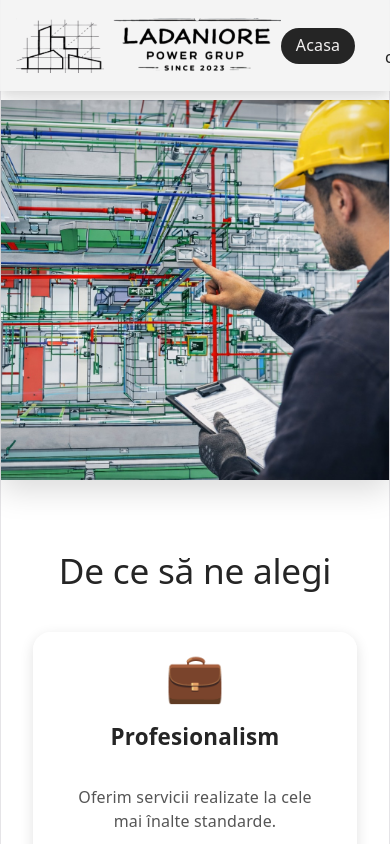
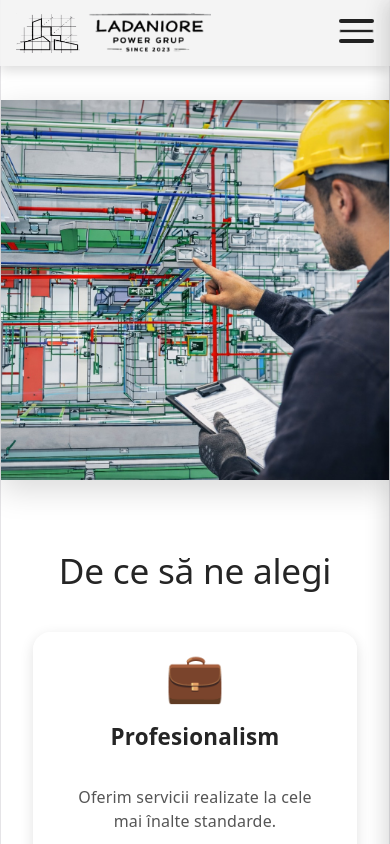
Before and after one commit to David-Stratulat/Ladaniore_Power_Grup, a React (Vite) app: page / in a window 390 px wide. Shown: the top 844 px of the page. Built offline with nearby package versions, Linux system fonts and the light colour scheme.

Commit message:
wip(nav): groundwork for hamburger menu (layout + animation prep)

```diff
--- /dev/null
+++ b/src/components/HamburgerMenu.jsx
@@ -0,0 +1,27 @@
+import React from "react";
+import { Link } from "react-router-dom";
+import "../css/HamburgerMenu.css";
+
+function HamburgerMenu() {
+  return (
+    <>
+      <label className="hamburger-menu">
+        <input type="checkbox" />
+      </label>
+
+      <aside className="sidebar">
+        <div className="hamburger-content">
+          <nav>
+            <Link to="/" className="hamburger-link">Acasa</Link>
+            <Link to="/despre-companie" className="hamburger-link">Despre companie</Link>
+            <Link to="/servicii" className="hamburger-link">Servicii</Link>
+            <Link to="/portofoliu" className="hamburger-link">Portofoliu</Link>
+            <Link to="/contact" className="hamburger-link">Contact</Link>
+          </nav>
+        </div>
+      </aside>
+    </>
+  );
+}
+
+export default HamburgerMenu;
--- a/src/components/NavBar.jsx
+++ b/src/components/NavBar.jsx
@@ -4,10 +4,10 @@ import logo from "../assets/logo.png";
 import text from "../assets/text.png";
 import "../css/Navbar.css";
 import Flydown from "./Flydown";
+import HamburgerMenu from "./HamburgerMenu";
 
 function NavBar() {
   const { pathname } = useLocation();
-
 
   const isActive = (path) => pathname.startsWith(path);
 
@@ -18,24 +18,34 @@ function NavBar() {
         <img src={text} alt="Text Logo" className="navbar-text" />
       </div>
 
+      <div className="mobile-menu">
+        <HamburgerMenu />
+      </div>
+
+      <div className="desktop-menu">
         <div className="navbar-links">
-
-        <Link to="/" className={`nav-link ${pathname === "/" ? "active" : ""}`}>
+          <Link
+            to="/"
+            className={`nav-link ${pathname === "/" ? "active" : ""}`}
+          >
             Acasa
           </Link>
 
           <Link
             to="/despre-companie"
-          className={`nav-link ${isActive("/despre-companie") ? "active" : ""}`}
+            className={`nav-link ${
+              isActive("/despre-companie") ? "active" : ""
+            }`}
           >
             Despre companie
           </Link>
 
-        {/* Dropdown Servicii */}
           <div className="nav-item-with-dropdown">
             <Link
               to="/servicii"
-            className={`nav-link ${isActive("/servicii") ? "active" : ""}`}
+              className={`nav-link ${
+                isActive("/servicii") ? "active" : ""
+              }`}
             >
               Servicii
               <FaChevronDown className="chevron-icon" />
@@ -68,6 +78,7 @@ function NavBar() {
             Contact
           </Link>
         </div>
+      </div>
     </nav>
   );
 }
--- /dev/null
+++ b/src/css/HamburgerMenu.css
@@ -0,0 +1,102 @@
+:root {
+  --bar-width: 35px;
+  --bar-height: 4px; /* toate liniile egale */
+  --hamburger-gap: 6px;
+  --foreground: #222;
+  --animation-timing: 250ms ease-in-out;
+
+  --hamburger-height: calc(
+    var(--bar-height) * 3 + var(--hamburger-gap) * 2
+  );
+}
+
+.hamburger-menu {
+ --x-width: calc(var(--hamburger-height) * 1.41421356237);
+  display: flex;
+  flex-direction: column;
+  gap: var(--hamburger-gap);
+  width: max-content;
+  position: relative;
+  cursor: pointer;
+  z-index: 1001;
+}
+
+.hamburger-menu::before,
+.hamburger-menu::after,
+.hamburger-menu input {
+  content: "";
+  width: var(--bar-width);
+  height: var(--bar-height);
+  background: var(--foreground);
+  border-radius: 999px;
+  transform-origin: center;
+  transition: all var(--animation-timing);
+}
+
+.hamburger-menu input {
+  appearance: none;
+  margin: 0;
+  padding: 0;
+  outline: none;
+  pointer-events: none;
+
+}
+.hamburger-menu:has(input:checked)::before {
+  rotate: 45deg;
+  translate: 10px 10px;
+}
+
+.hamburger-menu:has(input:checked)::after {
+  rotate: -45deg;
+  translate: 10px -10px;
+}
+.hamburger-menu input:checked {
+  opacity: 0;
+  width: 0;
+}
+
+
+.sidebar {
+  position: fixed;
+  top: 0;
+  right: 0;
+  z-index: 999;
+
+  transform: translateX(100%);
+  transition: transform 0.3s ease;
+
+  width: 280px;
+  height: 100vh;
+
+  background: rgba(255, 255, 255, 0.95);
+  backdrop-filter: blur(12px);
+
+  padding: 100px 25px;
+  box-shadow: -5px 0px 20px rgba(0,0,0,0.15);
+}
+
+.hamburger-menu:has(input:checked) + .sidebar {
+  transform: translateX(0);
+}
+
+
+.hamburger-content nav {
+  display: flex;
+  flex-direction: column;
+  gap: 1.2rem;
+}
+
+.hamburger-link {
+  color: black;
+  text-decoration: none;
+  font-size: 1.1rem;
+  font-weight: 500;
+  padding: 12px 15px;
+  border-bottom: 1px solid rgba(0,0,0,0.1);
+  transition: 0.3s ease;
+}
+
+.hamburger-link:hover {
+  background: rgba(0,0,0,0.05);
+  border-radius: 8px;
+}
--- a/src/css/Navbar.css
+++ b/src/css/Navbar.css
@@ -1,22 +1,22 @@
 :root {
-  --nav-bg: #f3f3f3;
-  --nav-opacity-bg: rgba(243, 243, 243, 0.85); /* opacitate */
+  --nav-bg: rgba(243, 243, 243, 0.85);
   --nav-text: #252525;
-  --nav-hover-bg: rgba(0, 0, 0, 0.1);
+  --nav-hover-bg: rgba(0, 0, 0, 0.08);
   --nav-active-bg: #252525;
   --nav-active-text: #f2f0f0;
-  --shadow: 0 4px 12px rgba(0,0,0,0.15);
-  --transition: 0.25s ease;
+  --shadow: 0 4px 12px rgba(0, 0, 0, 0.15);
+  --transition: 0.3s ease;
 }
 
 .navbar {
-  background-color: var(--nav-opacity-bg);
+  background: var(--nav-bg);
   backdrop-filter: blur(10px);
   -webkit-backdrop-filter: blur(10px);
 
   display: flex;
   justify-content: space-between;
   align-items: center;
+
   padding: 1rem 2rem;
   box-shadow: var(--shadow);
 
@@ -25,8 +25,6 @@
   left: 0;
   right: 0;
   z-index: 1000;
-
-  transition: background-color var(--transition), backdrop-filter var(--transition);
 }
 
 .navbar-brand {
@@ -39,70 +37,67 @@
 .navbar-text {
   height: 55px;
   object-fit: contain;
-  cursor: pointer;
+}
+
+.desktop-menu {
+  display: flex;
 }
 
 .navbar-links {
   display: flex;
   align-items: center;
-  gap: 2rem;
+  gap: 1.5rem;
 }
 
 .nav-link {
-  font-size: 1rem;
-  padding: 0.5rem 1.2rem;
-  border-radius: 40px;
+  text-decoration: none;
   color: var(--nav-text);
-  text-decoration: none;
+  padding: 0.6rem 1.2rem;
+  border-radius: 30px;
+  font-weight: 500;
+  transition: var(--transition);
+
   display: flex;
   align-items: center;
   gap: 0.4rem;
-  transition: var(--transition);
 }
 
 .nav-link:hover {
-  background-color: var(--nav-hover-bg);
+  background: var(--nav-hover-bg);
 }
 
 .nav-link.active {
-  background-color: var(--nav-active-bg);
+  background: var(--nav-active-bg);
   color: var(--nav-active-text);
+}
+
+
+.nav-item-with-dropdown {
+  position: relative;
 }
 
 .chevron-icon {
   font-size: 0.8rem;
-  transition: transform 0.25s ease, fill 0.25s ease;
-  fill: var(--nav-text);
+  transition: transform 0.3s ease;
 }
 
 .nav-item-with-dropdown:hover .chevron-icon {
   transform: rotate(180deg);
 }
 
-.nav-link.active .chevron-icon {
-  fill: var(--nav-active-text);
-}
-
-.nav-item-with-dropdown {
-  position: relative;
-  display: flex;
-  align-items: center;
-}
-
 .flydown-menu {
   position: absolute;
   top: 100%;
   left: 0;
-  background: rgba(255, 255, 255, 0.95);
-  backdrop-filter: blur(8px);
-  padding: 0.7rem 0;
-  border-radius: 8px;
+
+  background: white;
+  border-radius: 10px;
   box-shadow: 0 4px 10px rgba(0,0,0,0.15);
+
   display: none;
   flex-direction: column;
-  min-width: 180px;
-  z-index: 999;
-  transition: var(--transition);
+  min-width: 200px;
+  padding: 0.5rem 0;
 }
 
 .nav-item-with-dropdown:hover .flydown-menu {
@@ -110,27 +105,47 @@
 }
 
 .flydown-link {
-  padding: 0.7rem 1rem;
+  text-decoration: none;
   color: var(--nav-text);
-  text-decoration: none;
-  transition: var(--transition);
-  white-space: nowrap;
+  padding: 0.8rem 1rem;
 }
 
 .flydown-link:hover {
-  background-color: var(--nav-hover-bg);
+  background: var(--nav-hover-bg);
 }
 
-@media (max-width: 768px) {
-  .navbar {
-    padding: 1rem;
-  }
+.mobile-menu {
+  display: none;
+}
 
+@media (max-width: 1024px) {
   .navbar-links {
     gap: 1rem;
   }
 
   .nav-link {
-    padding: 0.4rem 0.9rem;
+    padding: 0.5rem 0.9rem;
+    font-size: 0.95rem;
   }
 }
+
+@media (max-width: 768px) {
+  .navbar {
+    padding: 0.8rem 1rem;
+  }
+
+  .navbar-logo,
+  .navbar-text {
+    height: 40px;
+  }
+
+  /* ascunde meniul desktop */
+  .desktop-menu {
+    display: none;
+  }
+
+  /* afiseaza hamburger */
+  .mobile-menu {
+    display: block;
+  }
+}
```
Lines whose indentation alone changed are shown as unchanged.
